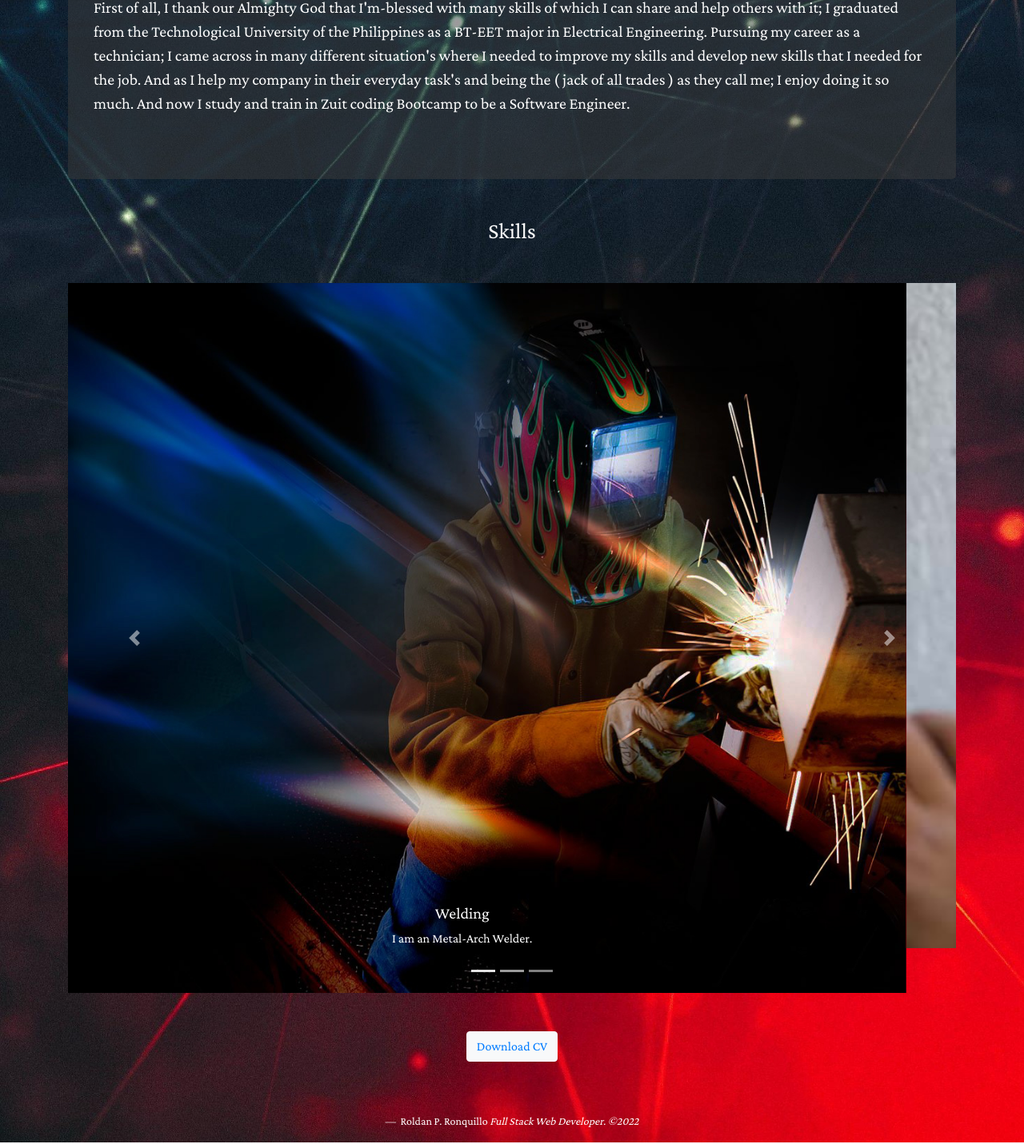
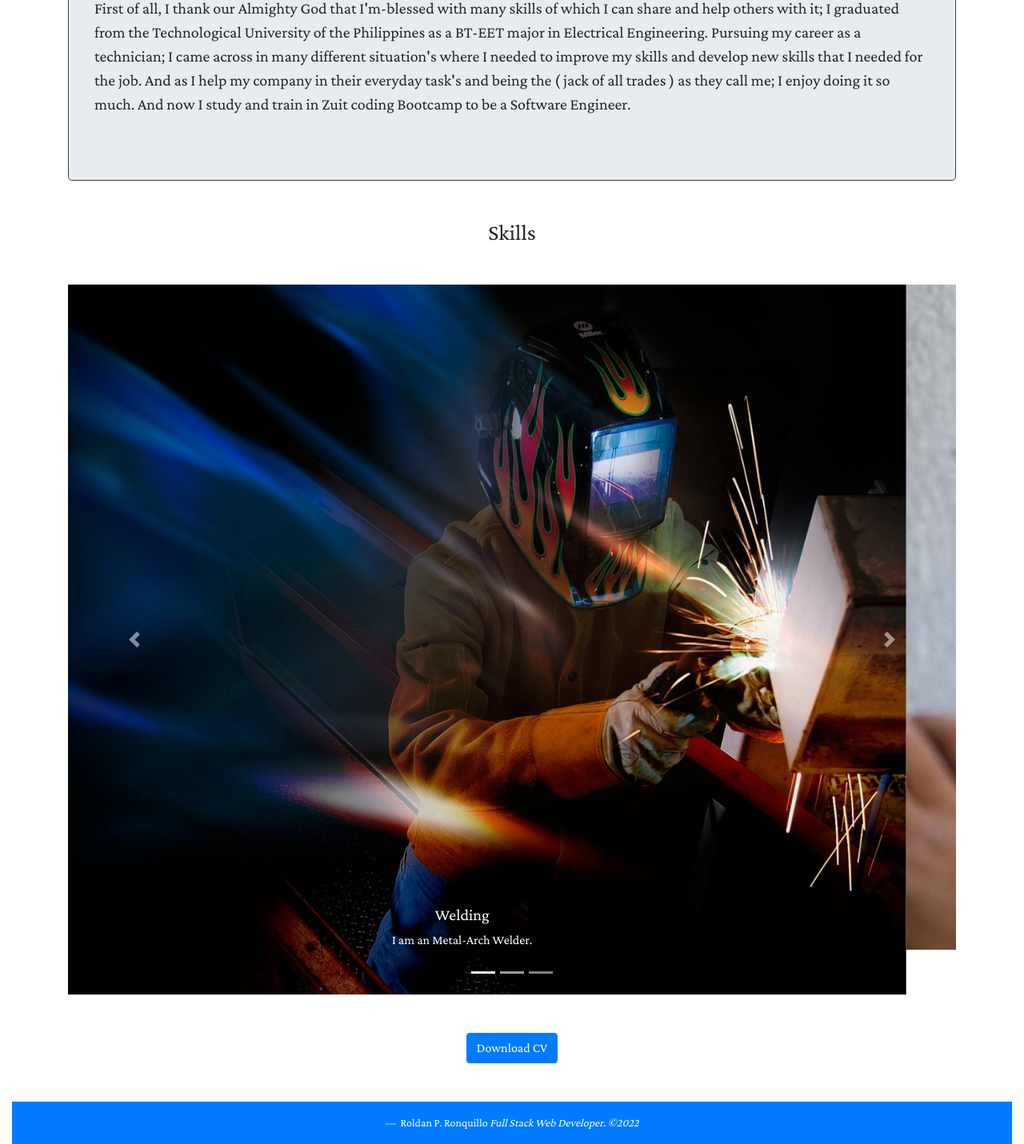
Before and after one commit to roldanronquillo/Technology-Portfolio, a plain HTML site: page landingpage.html in a window 1280 px wide. Shown: the part 268-1699 px from the top of the page at 80% size. Drawn offline with nearby package versions, Linux system fonts and the light colour scheme.

Commit message:
capstoneone

```diff
--- a/index.css
+++ b/index.css
@@ -39,10 +39,6 @@
     background-color: #00B4D8;
 }
 
-#mel{
-   background-color: rgba(60, 60, 60, 0.5);
-}
-
 
 div .card{
     display: inline-block;
--- a/landingpage.html
+++ b/landingpage.html
@@ -18,9 +18,9 @@
 </head>
 <body>
 
-  <div class="container-fluid" id="aboutme">
+  <div class="container-fluid" id="proj">
   <!-- Navbar -->
-  <nav class="navbar navbar-expand-lg navbar-dark bg-transparent">
+  <nav class="navbar navbar-expand-lg navbar-dark bg-primary">
     <a class="navbar-brand" href="./index.html">
             <img src="./images/logo2.jpg" class="img-fluid rounded" alt="logo" id="brand">
           </a>
@@ -49,13 +49,13 @@
 </nav>
     <!-- end of navbar -->
 <div class="container mt-5">
-<div class="jumbotron text-white" id="mel">
+<div class="jumbotron  border border-dark text-black" id="mel">
 
     <h1 class="display-4">Not just an average Guy!</h1>
     <p class="lead">First of all, I thank our Almighty God that I'm-blessed with many skills of which I can share and help others with it; I graduated from the Technological University of the Philippines as a BT-EET major in Electrical Engineering. Pursuing my career as a technician; I came across in many different situation's where I needed to improve my skills and develop new skills that I needed for the job. And as I help my company in their everyday task's and being the ( jack of all trades ) as they call me; I enjoy doing it so much. And now I study and train in Zuit coding Bootcamp to be a Software Engineer. </p>
   </div>
 </div>
-<h3 class="text-center text-white my-5">Skills</h3>
+<h3 class="text-center text-black my-5">Skills</h3>
   <div class="container">
 <div id="carouselExampleCaptions" class="carousel slide" data-ride="carousel">
   <ol class="carousel-indicators">
@@ -99,12 +99,13 @@
 </div>
 </div>
     <div class="container-fluid col-auto my-5 text-center">
-        <button class="btn btn-light text-decoration-none text-white">
-          <a href="https://drive.google.com/uc?export=download&id=1g54kDSCt8BUxJEuBsY9SSkHMChjBzeJR" class="button">Download CV</a>
-      </button>
+        <a href="https://drive.google.com/uc?export=download&id=1g54kDSCt8BUxJEuBsY9SSkHMChjBzeJR" class="button">
+          <button class="btn btn-primary text-decoration-none">Download CV
+         </button>
+       </a>
     </div>
 
-         <div class="bg-transparent justify-content-center">
+         <div class="bg-primary justify-content-center">
           <footer class="blockquote-footer  p-3 text-white text-center ">
 
                 Roldan P. Ronquillo<cite> Full Stack Web Developer. &copy;2022</cite>
```
Also changed, not shown: contact.html (+7 -7 lines).
